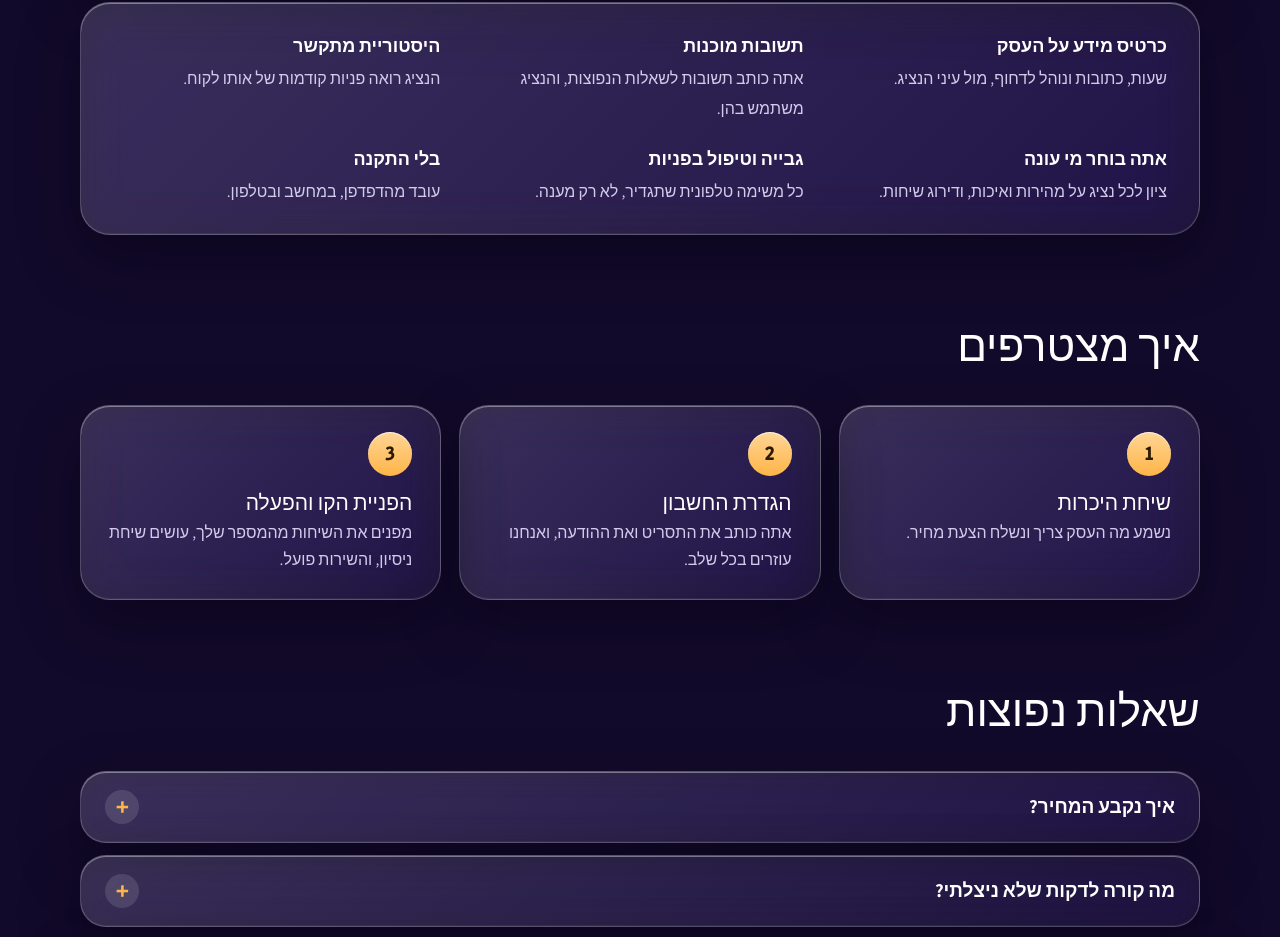
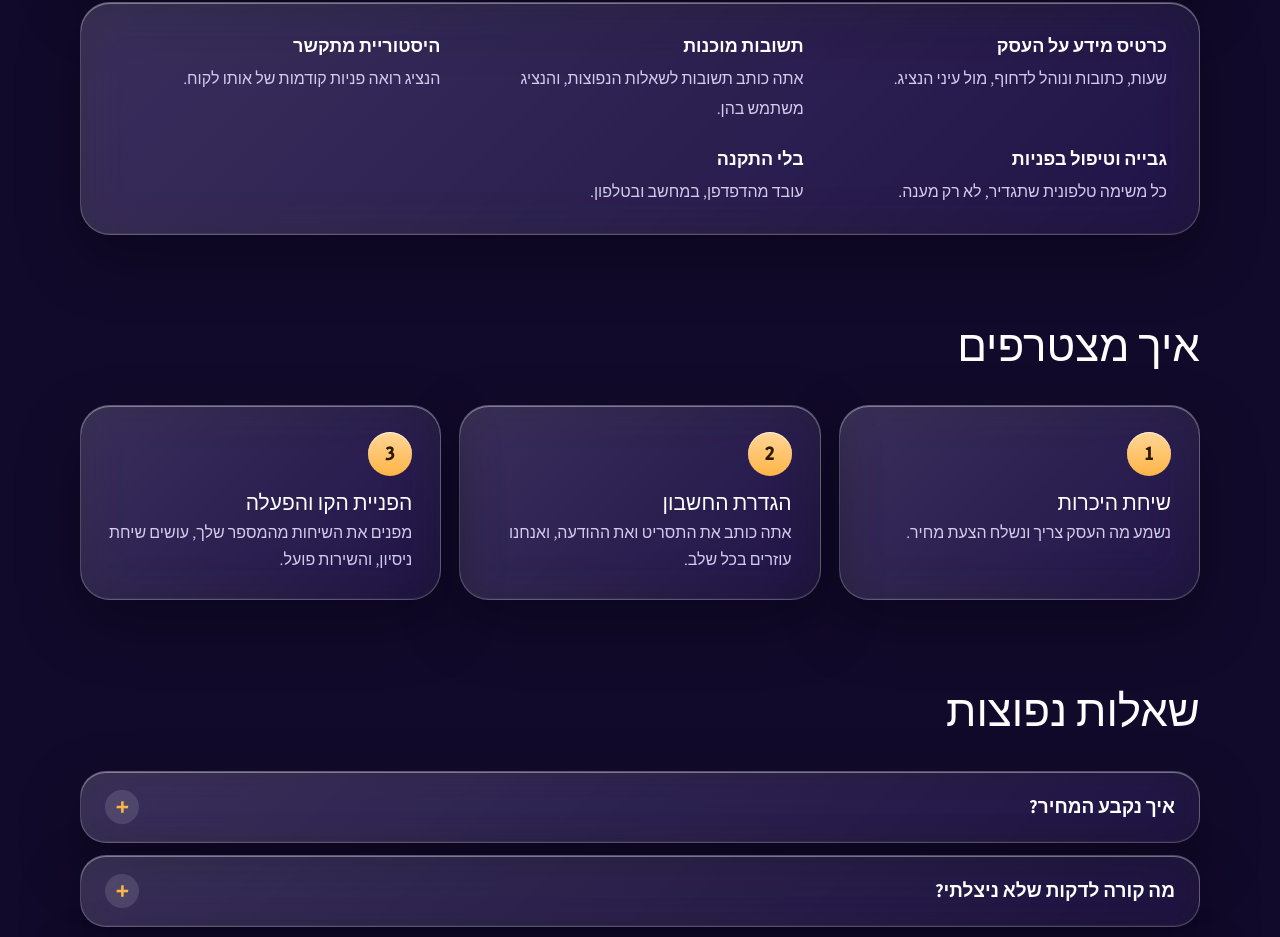
Before and after one commit to liopar77-eng/s.center-poblic, a plain HTML site: page index.html in a window 1280 px wide. Shown: the part 1410-2347 px from the top of the page. Drawn offline with Linux system fonts and the light colour scheme.

Commit message:
הסרת דירוג נציגים
Co-Authored-By: Claude Opus 5.5 <noreply@anthropic.com>
Claude-Session: https://claude.ai/code/session_01ToctrHkQjupKPm4p8h1Quj

```diff
--- a/index.html
+++ b/index.html
@@ -323,7 +323,6 @@ footer{color:var(--muted);font-size:15px;padding:8px 0 96px;text-align:center}
       <div><b>כרטיס מידע על העסק</b><span>שעות, כתובות ונוהל לדחוף, מול עיני הנציג.</span></div>
       <div><b>תשובות מוכנות</b><span>אתה כותב תשובות לשאלות הנפוצות, והנציג משתמש בהן.</span></div>
       <div><b>היסטוריית מתקשר</b><span>הנציג רואה פניות קודמות של אותו לקוח.</span></div>
-      <div><b>אתה בוחר מי עונה</b><span>ציון לכל נציג על מהירות ואיכות, ודירוג שיחות.</span></div>
       <div><b>גבייה וטיפול בפניות</b><span>כל משימה טלפונית שתגדיר, לא רק מענה.</span></div>
       <div><b>בלי התקנה</b><span>עובד מהדפדפן, במחשב ובטלפון.</span></div>
     </div>
```
